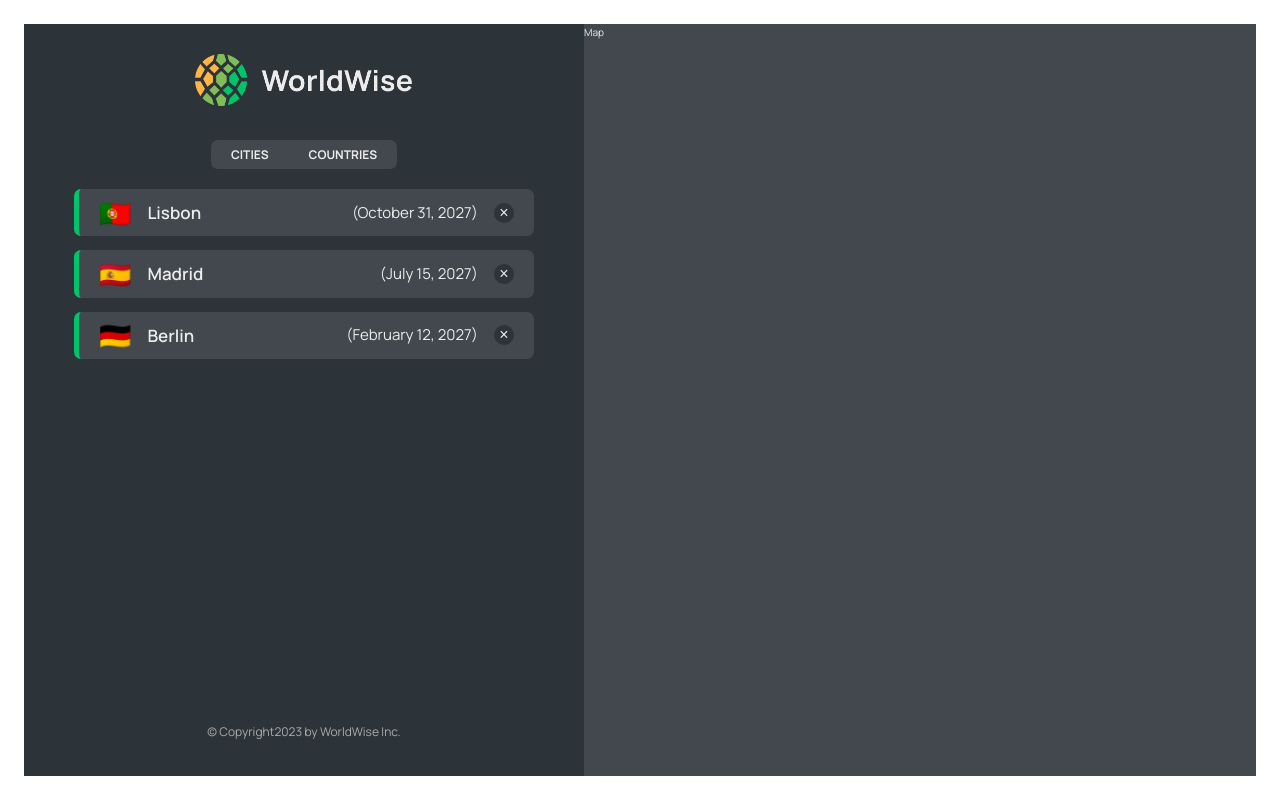
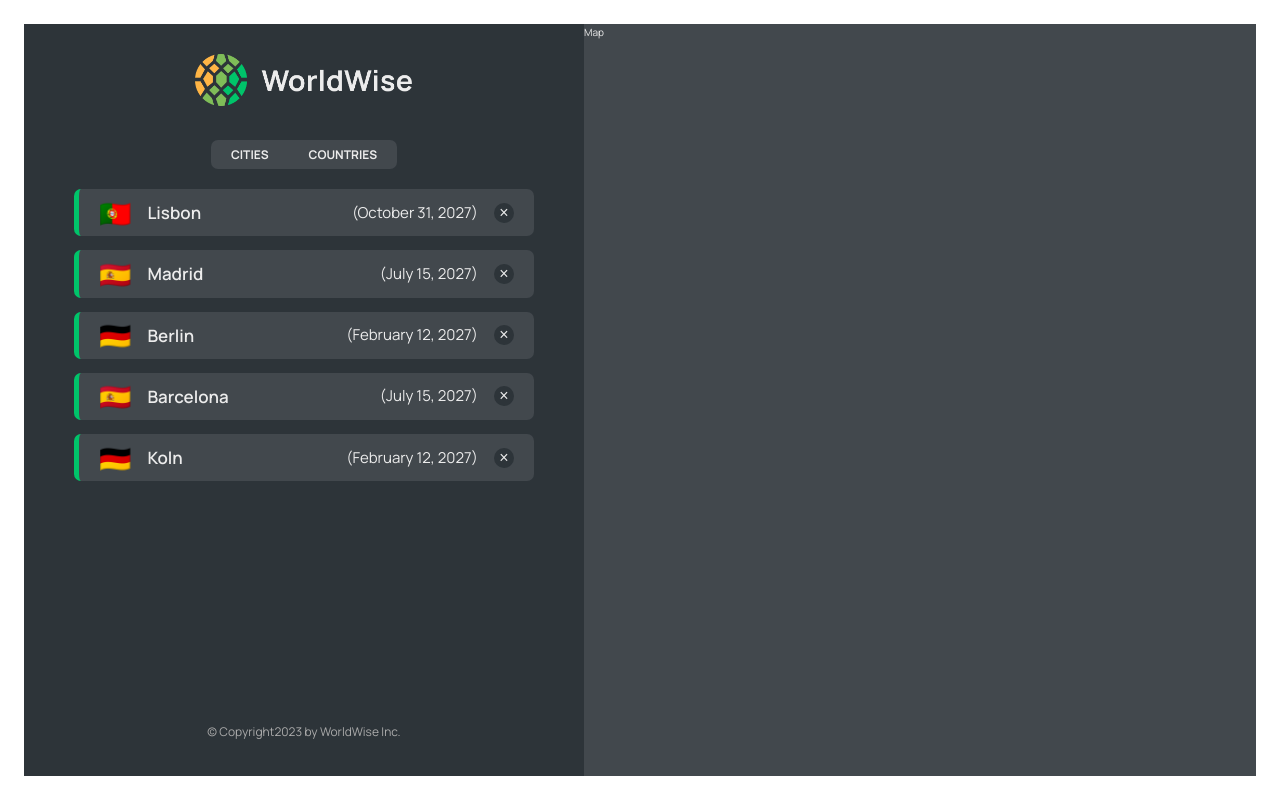
Before and after one commit to nigarmohubaliyeva/worldwise, a React (Vite) app: page /app in a window 1280 px wide. Built offline with nearby package versions, Linux system fonts and the light colour scheme; data requests are answered from the project's data file.

Commit message:
✅ implemented the country list

```diff
--- a/data/cities.json
+++ b/data/cities.json
@@ -35,6 +35,30 @@
         "lng": 13.376933665713324
       },
       "id": 98443197
+    },
+    {
+      "cityName": "Barcelona",
+      "country": "Spain",
+      "emoji": "🇪🇸",
+      "date": "2027-07-15T08:22:53.976Z",
+      "notes": "",
+      "position": {
+        "lat": 40.46635901755316,
+        "lng": -3.7133789062500004
+      },
+      "id": 17806543751
+    },
+    {
+      "cityName": "Koln",
+      "country": "Germany",
+      "emoji": "🇩🇪",
+      "date": "2027-02-12T09:24:11.863Z",
+      "notes": "Amazing 😃",
+      "position": {
+        "lat": 52.53586782505711,
+        "lng": 13.376933665713324
+      },
+      "id": 9844315497
     }
   ]
 }
--- a/src/App.jsx
+++ b/src/App.jsx
@@ -1,4 +1,6 @@
 import { BrowserRouter, Routes, Route } from "react-router-dom";
+import { useEffect, useState } from "react";
+
 import Product from "./pages/Product";
 import Pricing from "./pages/Pricing";
 import Homepage from "./pages/Homepage";
@@ -6,7 +8,7 @@
 import AppLayout from "./pages/AppLayout";
 import Login from "./pages/Login";
 import CityList from "./components/CityList";
-import { useEffect, useState } from "react";
+import CountryList from "./components/CountryList";
 
 const BASE_URL = "http://localhost:9000";
 
@@ -46,7 +48,10 @@
             path="cities"
             element={<CityList cities={cities} isLoading={isLoading} />}
           />
-          <Route path="countries" element={<p>list of countries</p>} />
+          <Route
+            path="countries"
+            element={<CountryList cities={cities} isLoading={isLoading} />}
+          />
           <Route path="form" element={<p>Form</p>} />
         </Route>
         <Route path="*" element={<PageNotFound />} />
--- /dev/null
+++ b/src/components/CountryList.jsx
@@ -0,0 +1,28 @@
+import Spinner from "./Spinner";
+import styles from "./CountryList.module.css";
+import CountryItem from "./CountryItem";
+import Message from "./Message";
+
+function CountryList({ cities, isLoading }) {
+  if (isLoading) return <Spinner />;
+
+  if (!cities.length)
+    return (
+      <Message message="Add your first city by clicking on a city on the map" />
+    );
+
+  const countries = cities.reduce((arr, city) => {
+    if (!arr.map((el) => el.country).includes(city.country))
+      return [...arr, { country: city.country, emoji: city.emoji }];
+    else return arr;
+  }, []);
+  return (
+    <ul className={styles.countryList}>
+      {countries.map((country) => (
+        <CountryItem country={country} key={country} />
+      ))}
+    </ul>
+  );
+}
+
+export default CountryList;
```
